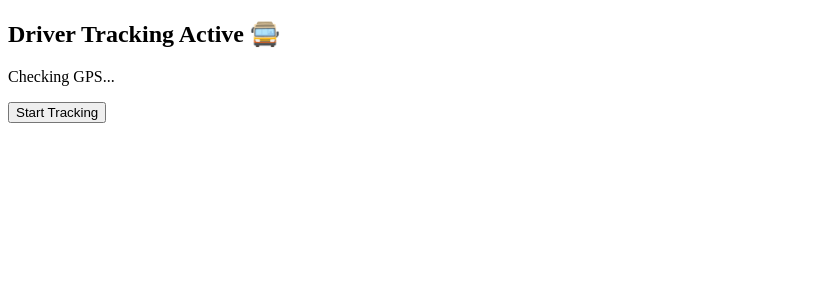
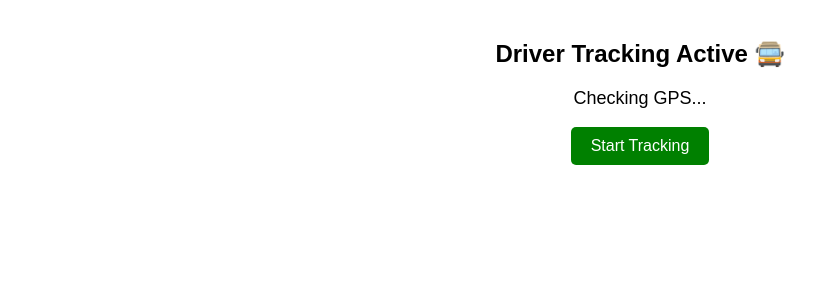
Before and after one commit to rdjspidey-design/bus-tracking-system, a Flask app: page /driver in a window 1280 px wide. Shown: the top 300 px of the page, without its empty margins (0-839 px from the left). Run offline with Flask 3, Linux system fonts and the light colour scheme; the visitor is signed in with stand-in values (Sample User, id 1).

Commit message:
Refactor driver tracking HTML with styles and accuracy
Added CSS styles for better layout and button design. Enhanced GPS tracking functionality with accuracy display.

```diff
--- a/templates/driver.html
+++ b/templates/driver.html
@@ -2,41 +2,68 @@
 <html>
 <head>
 <title>Driver Tracking</title>
+
+<style>
+body{
+font-family: Arial;
+text-align:center;
+margin-top:40px;
+}
+
+button{
+padding:10px 20px;
+font-size:16px;
+background-color:green;
+color:white;
+border:none;
+border-radius:5px;
+cursor:pointer;
+}
+
+#status{
+margin-top:20px;
+font-size:18px;
+}
+</style>
+
 </head>
-<body class="container">
+
+<body>
 
 <h2>Driver Tracking Active 🚍</h2>
 
 <p id="status">Checking GPS...</p>
 
-<button class="btn btn-success" onclick="startTracking()">Start Tracking</button>
+<button onclick="startTracking()">Start Tracking</button>
 
 <script>
+
+var watchID = null;
 
 function startTracking(){
 
 if (!navigator.geolocation){
-    document.getElementById("status").innerHTML = "GPS not supported";
-    return;
+
+document.getElementById("status").innerHTML = "GPS not supported in this browser";
+
+return;
+
 }
 
-navigator.geolocation.watchPosition(
+watchID = navigator.geolocation.watchPosition(
 
 function(position){
 
-    var lat = position.coords.latitude;
-    var lng = position.coords.longitude;
+var lat = position.coords.latitude;
+var lng = position.coords.longitude;
+var accuracy = position.coords.accuracy;
 
-    document.getElementById("status").innerHTML =
-    "Latitude: " + lat + "<br>Longitude: " + lng;
+document.getElementById("status").innerHTML =
+"Latitude : " + lat + "<br>" +
+"Longitude : " + lng + "<br>" +
+"Accuracy : " + accuracy + " meters";
 
-    fetch('/update_location', {
-        method:'POST',
-        headers:{
-            'Content-Type':'application/x-www-form-urlencoded'
-        },
-        body:"bus_id=1&latitude="+lat+"&longitude="+lng
-    });
+sendLocation(lat,lng);
 
 },
 
@@ -57,6 +84,24 @@ maximumAge:0
 
 }
 
+function sendLocation(lat,lng){
+
+fetch('/update_location',{
+
+method:'POST',
+
+headers:{
+'Content-Type':'application/x-www-form-urlencoded'
+},
+
+body:"bus_id=1&latitude="+lat+"&longitude="+lng
+
+})
+.then(response => console.log("Location Sent"))
+.catch(error => console.log("Error sending location"));
+
+}
+
 </script>
 
 </body>
```
